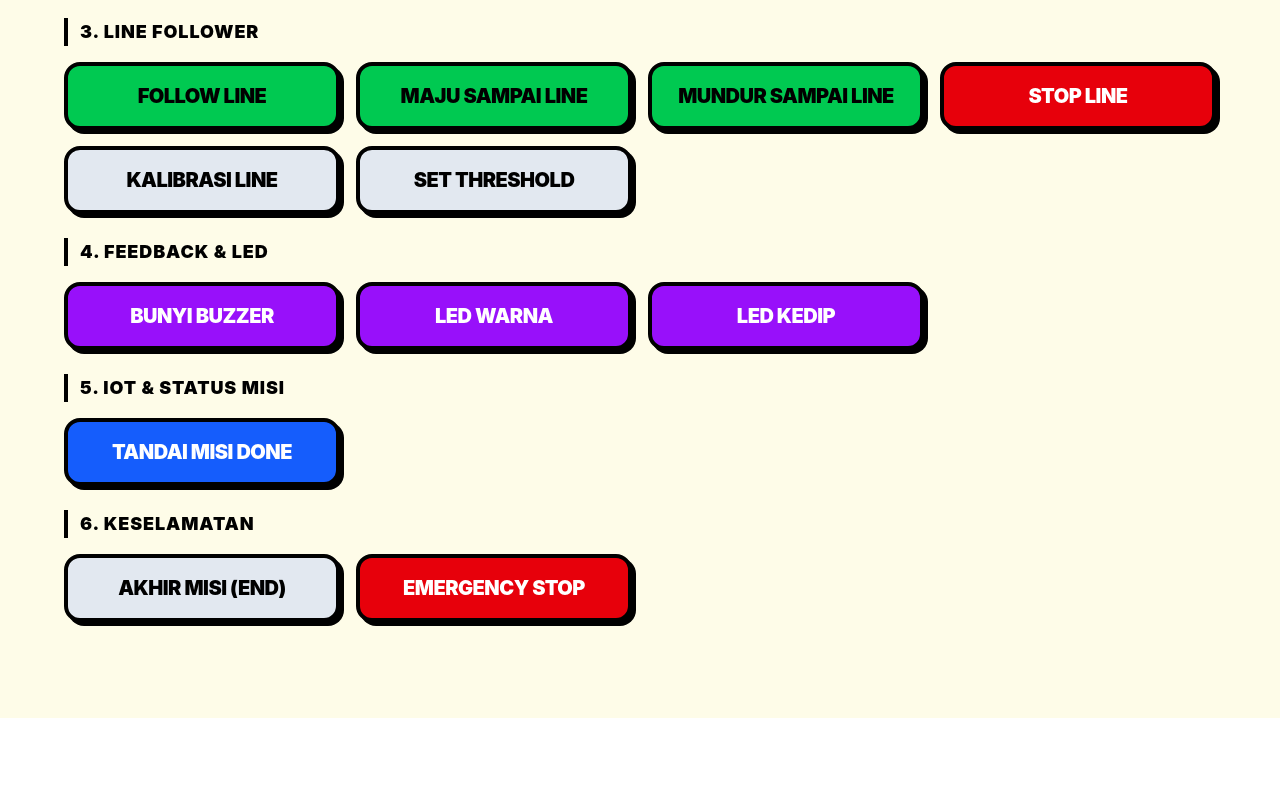
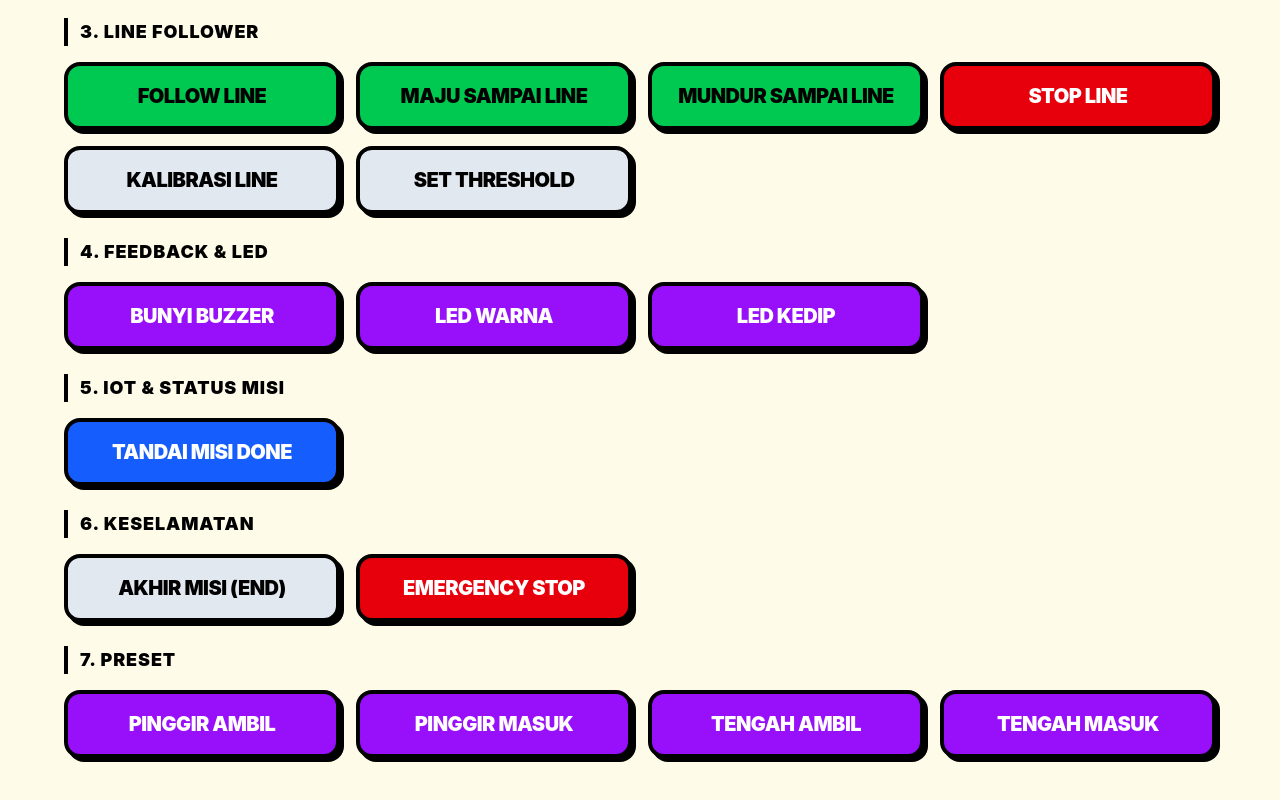
Before and after one commit to aliefibnu/airoc-dashboard, a Vue app: page /remote in a window 1280 px wide. Shown: the part 1119-1919 px from the top of the page. Before the commit the page ends 1837 px from the top, so only its background shows below. Built offline with nearby package versions, Linux system fonts and the light colour scheme.

Commit message:
feat: implement preset instruction handling and add related utility functions

```diff
--- a/src/components/InstructionButton.vue
+++ b/src/components/InstructionButton.vue
@@ -122,6 +122,10 @@ import { ref, reactive, computed, onMounted, onUnmounted } from "vue";
 import remoteDebugService from "@/services/remote-debug.service.js";
 import instructionDefaultsService from "@/services/instruction-defaults.service.js";
 import { INSTRUCTION_ALIASES } from "@/data/instruction-aliases.js";
+import {
+  getPresetString,
+  isPresetInstruction,
+} from "@/data/preset-instructions.js";
 
 const props = defineProps({
   label: {
@@ -361,6 +365,18 @@ function getPayload() {
 
 async function handleTest() {
   const payload = getPayload();
+  const targetLabelOrAlias = targetAlias.value;
+  if (isPresetInstruction(targetLabelOrAlias)) {
+    const pStr = getPresetString(targetLabelOrAlias, payload);
+    if (!pStr) {
+      testFeedbackText.value = "PRESET BELUM TERSEDIA UNTUK PILIHAN INI";
+      testExecuted.value = true;
+      setTimeout(() => {
+        testExecuted.value = false;
+      }, 2500);
+      return;
+    }
+  }
   try {
     if (typeof props.func === "function") {
       await props.func(payload, { ...inputValues });
@@ -383,6 +399,18 @@ async function handleTest() {
 async function handleConfirm() {
   const payload = getPayload();
   const targetLabelOrAlias = targetAlias.value;
+
+  if (isPresetInstruction(targetLabelOrAlias)) {
+    const pStr = getPresetString(targetLabelOrAlias, payload);
+    if (!pStr) {
+      testFeedbackText.value = "PRESET BELUM TERSEDIA UNTUK PILIHAN INI";
+      testExecuted.value = true;
+      setTimeout(() => {
+        testExecuted.value = false;
+      }, 2500);
+      return;
+    }
+  }
 
   const debugState = remoteDebugService.addInstruction(
     targetLabelOrAlias,
--- a/src/data/instruction-aliases.js
+++ b/src/data/instruction-aliases.js
@@ -1,3 +1,9 @@
+export {
+  PRESET_INSTRUCTIONS,
+  getPresetString,
+  isPresetInstruction,
+} from "./preset-instructions.js";
+
 export const INSTRUCTION_CATEGORIES = [
   { id: "gerakan", title: "1. GERAKAN DASAR" },
   { id: "gripper", title: "2. GRIPPER & MANIPULASI" },
@@ -5,6 +11,7 @@ export const INSTRUCTION_CATEGORIES = [
   { id: "feedback", title: "4. FEEDBACK & LED" },
   { id: "iot_misi", title: "5. IOT & STATUS MISI" },
   { id: "keselamatan", title: "6. KESELAMATAN" },
+  { id: "preset", title: "7. PRESET" },
 ];
 
 export const INSTRUCTION_ALIASES = [
@@ -554,4 +561,112 @@ export const INSTRUCTION_ALIASES = [
     color: "red",
     params: [],
   },
+  {
+    name: "PINGGIR_AMBIL",
+    alias: "PINGGIR_AMBIL",
+    label: "PINGGIR AMBIL",
+    description: "Preset Pinggir Ambil",
+    category: "7. PRESET",
+    categoryId: "preset",
+    color: "purple",
+    isPreset: true,
+    params: [
+      {
+        name: "arah",
+        label: "ARAH",
+        type: "select",
+        defaultValue: "KANAN",
+        options: [
+          { label: "👉 KANAN", value: "KANAN" },
+          { label: "👈 KIRI", value: "KIRI" },
+        ],
+      },
+      {
+        name: "jarak",
+        label: "JARAK",
+        type: "select",
+        defaultValue: "JAUH",
+        options: [
+          { label: "🌐 JAUH", value: "JAUH" },
+          { label: "📍 DEKAT", value: "DEKAT" },
+        ],
+      },
+    ],
+  },
+  {
+    name: "PINGGIR_MASUK",
+    alias: "PINGGIR_MASUK",
+    label: "PINGGIR MASUK",
+    description: "Preset Pinggir Masuk",
+    category: "7. PRESET",
+    categoryId: "preset",
+    color: "purple",
+    isPreset: true,
+    params: [
+      {
+        name: "arah",
+        label: "OPSI 1: ARAH (KANAN/KIRI)",
+        type: "select",
+        defaultValue: "KANAN",
+        options: [
+          { label: "👉 KANAN", value: "KANAN" },
+          { label: "👈 KIRI", value: "KIRI" },
+        ],
+      },
+      {
+        name: "jarak",
+        label: "OPSI 2: JARAK (JAUH/DEKAT)",
+        type: "select",
+        defaultValue: "JAUH",
+        options: [
+          { label: "🌐 JAUH", value: "JAUH" },
+          { label: "📍 DEKAT", value: "DEKAT" },
+        ],
+      },
+    ],
+  },
+  {
+    name: "TENGAH_AMBIL",
+    alias: "TENGAH_AMBIL",
+    label: "TENGAH AMBIL",
+    description: "Preset Tengah Ambil",
+    category: "7. PRESET",
+    categoryId: "preset",
+    color: "purple",
+    isPreset: true,
+    params: [
+      {
+        name: "arah",
+        label: "OPSI 1: ARAH (KANAN/KIRI)",
+        type: "select",
+        defaultValue: "KANAN",
+        options: [
+          { label: "👉 KANAN", value: "KANAN" },
+          { label: "👈 KIRI", value: "KIRI" },
+        ],
+      },
+    ],
+  },
+  {
+    name: "TENGAH_MASUK",
+    alias: "TENGAH_MASUK",
+    label: "TENGAH MASUK",
+    description: "Preset Tengah Masuk",
+    category: "7. PRESET",
+    categoryId: "preset",
+    color: "purple",
+    isPreset: true,
+    params: [
+      {
+        name: "arah",
+        label: "OPSI 1: ARAH (KANAN/KIRI)",
+        type: "select",
+        defaultValue: "KANAN",
+        options: [
+          { label: "👉 KANAN", value: "KANAN" },
+          { label: "👈 KIRI", value: "KIRI" },
+        ],
+      },
+    ],
+  },
 ];
--- /dev/null
+++ b/src/data/preset-instructions.js
@@ -0,0 +1,68 @@
+export const PRESET_INSTRUCTIONS = {
+  PINGGIR_AMBIL: {
+    KANAN: {
+      JAUH: "FOLLOW_LINE:1,7,MAJU;BELOK_KANAN:40,5,MAJU;MAJU:20,10;CAPIT;MUNDUR:21,10;MUNDUR_LINE:50,5",
+      DEKAT: "",
+    },
+    KIRI: {
+      JAUH: "",
+      DEKAT: "",
+    },
+  },
+  PINGGIR_MASUK: {
+    KANAN: {
+      JAUH: "",
+      DEKAT: "",
+    },
+    KIRI: {
+      JAUH: "",
+      DEKAT: "",
+    },
+  },
+  TENGAH_AMBIL: {
+    KANAN: "",
+    KIRI: "",
+  },
+  TENGAH_MASUK: {
+    KANAN: "",
+    KIRI: "",
+  },
+};
+
+export function getPresetString(presetNameOrAlias, params) {
+  if (!presetNameOrAlias) return "";
+  const key = String(presetNameOrAlias).trim().toUpperCase();
+  const entry = PRESET_INSTRUCTIONS[key];
+  if (!entry) return "";
+
+  let arah = "KANAN";
+  let jarak = "JAUH";
+
+  if (typeof params === "string") {
+    const parts = params.split(",").map((p) => p.trim().toUpperCase());
+    if (parts[0]) arah = parts[0];
+    if (parts[1]) jarak = parts[1];
+  } else if (Array.isArray(params)) {
+    if (params[0]) arah = String(params[0]).trim().toUpperCase();
+    if (params[1]) jarak = String(params[1]).trim().toUpperCase();
+  } else if (params && typeof params === "object") {
+    if (params.arah) arah = String(params.arah).trim().toUpperCase();
+    if (params.jarak) jarak = String(params.jarak).trim().toUpperCase();
+  }
+
+  if (typeof entry[arah] === "object" && entry[arah] !== null) {
+    return entry[arah][jarak] || "";
+  }
+
+  if (typeof entry[arah] === "string") {
+    return entry[arah];
+  }
+
+  return "";
+}
+
+export function isPresetInstruction(nameOrAlias) {
+  if (!nameOrAlias) return false;
+  const key = String(nameOrAlias).trim().toUpperCase();
+  return Boolean(PRESET_INSTRUCTIONS[key]);
+}
--- a/src/services/remote-debug.service.js
+++ b/src/services/remote-debug.service.js
@@ -1,4 +1,8 @@
 import { INSTRUCTION_ALIASES } from "@/data/instruction-aliases.js";
+import {
+  getPresetString,
+  isPresetInstruction,
+} from "@/data/preset-instructions.js";
 import instructionDefaultsService from "@/services/instruction-defaults.service.js";
 
 const STORAGE_KEY_STATE = "airoc_remote_debug_state";
@@ -90,7 +94,16 @@ class RemoteDebugService {
     }
 
     if (paramPart.length > 0) {
+      if (this.isPreset(cmd)) {
+        const pStr = this.getPresetString(cmd, paramPart);
+        if (pStr) return pStr;
+      }
       return `${cmd}:${paramPart}`;
+    }
+
+    if (this.isPreset(cmd)) {
+      const pStr = this.getPresetString(cmd);
+      if (pStr) return pStr;
     }
 
     const defs = instructionDefaultsService.getAllDefaults();
@@ -500,25 +513,25 @@ class RemoteDebugService {
     });
   }
 
-  addInstruction(nameOrLabel, params = []) {
-    const alias = this.getAlias(nameOrLabel);
-    const cleanParams = this.normalizeParams(params);
-    const formatted = this.formatSingleInstruction(alias, cleanParams);
-    const id = `inst_${Date.now()}_${Math.random().toString(36).substring(2, 6)}`;
+  isPreset(nameOrAlias) {
+    return isPresetInstruction(nameOrAlias);
+  }
 
-    const instructionItem = {
-      id,
-      alias,
-      name: String(nameOrLabel).trim(),
-      params: cleanParams,
-      formatted,
-      timestamp: new Date().toISOString(),
-      formattedTime: new Date().toLocaleTimeString(),
-    };
+  getPresetString(nameOrAlias, params) {
+    return getPresetString(nameOrAlias, params);
+  }
 
+  addTokens(tokensList, historyItem = null) {
+    if (!Array.isArray(tokensList) || tokensList.length === 0) {
+      return this.readState();
+    }
     const currentState = this.readState();
     let targetIdx = currentState.activeBatchIndex;
     const batches = [...currentState.batches];
+
+    for (const rawToken of tokensList) {
+      const token = String(rawToken || "").trim();
+      if (!token) continue;
 
       let tokens = batches[targetIdx]
         ? batches[targetIdx].split(";").map((t) => t.trim()).filter(Boolean)
@@ -553,14 +566,17 @@ class RemoteDebugService {
             ? batches[targetIdx].split(";").map((t) => t.trim()).filter(Boolean)
             : [];
         } else {
-        return currentState;
+          break;
         }
       }
 
-    tokens.push(formatted);
+      tokens.push(token);
       batches[targetIdx] = tokens.join(";");
+    }
 
-    const updatedHistory = [instructionItem, ...currentState.history];
+    const updatedHistory = historyItem
+      ? [historyItem, ...currentState.history]
+      : currentState.history;
 
     return this.saveState({
       ...currentState,
@@ -570,6 +586,48 @@ class RemoteDebugService {
       instructions: this.parseInstructionString(batches[targetIdx]),
       history: updatedHistory,
     });
+  }
+
+  addInstruction(nameOrLabel, params = []) {
+    const alias = this.getAlias(nameOrLabel);
+    if (this.isPreset(alias)) {
+      const presetStr = this.getPresetString(alias, params);
+      if (!presetStr) {
+        return this.readState();
+      }
+      const tokens = presetStr
+        .split(";")
+        .map((t) => t.trim())
+        .filter(Boolean);
+      const cleanParams = this.normalizeParams(params);
+      const id = `inst_${Date.now()}_${Math.random().toString(36).substring(2, 6)}`;
+      const instructionItem = {
+        id,
+        alias,
+        name: String(nameOrLabel).trim(),
+        params: cleanParams,
+        formatted: presetStr,
+        timestamp: new Date().toISOString(),
+        formattedTime: new Date().toLocaleTimeString(),
+      };
+      return this.addTokens(tokens, instructionItem);
+    }
+
+    const cleanParams = this.normalizeParams(params);
+    const formatted = this.formatSingleInstruction(alias, cleanParams);
+    const id = `inst_${Date.now()}_${Math.random().toString(36).substring(2, 6)}`;
+
+    const instructionItem = {
+      id,
+      alias,
+      name: String(nameOrLabel).trim(),
+      params: cleanParams,
+      formatted,
+      timestamp: new Date().toISOString(),
+      formattedTime: new Date().toLocaleTimeString(),
+    };
+
+    return this.addTokens([formatted], instructionItem);
   }
 
   getInstructionString() {
--- a/src/views/Remote.vue
+++ b/src/views/Remote.vue
@@ -741,11 +741,19 @@ function resolveInstructionToken(token) {
 
 async function executeTestInstruction(name, payload) {
   let cmd = name;
-  const clean = remoteDebugService.normalizeParams(payload);
-  if (clean.length > 0) {
-    cmd = `${name}:${clean.join(",")}`;
+  if (remoteDebugService.isPreset(name)) {
+    const pStr = remoteDebugService.getPresetString(name, payload);
+    if (!pStr) {
+      throw new Error("Preset belum tersedia untuk pilihan ini");
+    }
+    cmd = pStr;
   } else {
-    cmd = resolveInstructionToken(name);
+    const clean = remoteDebugService.normalizeParams(payload);
+    if (clean.length > 0) {
+      cmd = `${name}:${clean.join(",")}`;
+    } else {
+      cmd = resolveInstructionToken(name);
+    }
   }
   await sendRawBle(cmd);
   if (name && name.toUpperCase() === "KALIBRASI") {
```
Lines whose indentation alone changed are shown as unchanged.
